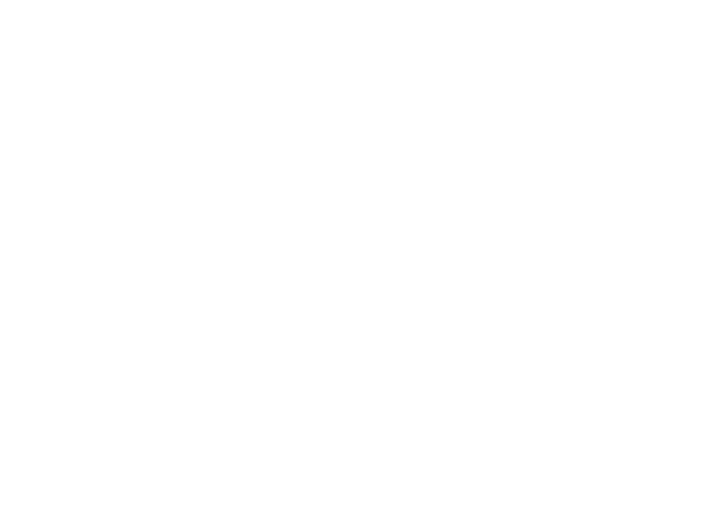
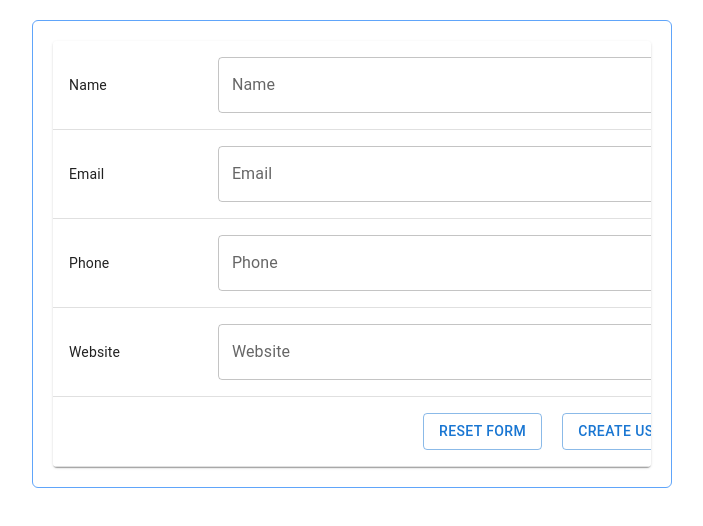
Before and after one commit to illavarasi1/crud, a React (Vite) app: page /create in a window 1280 px wide. Before the commit this address had no page. Shown: the top 526 px of the page, without its empty margins (288-991 px from the left). Built offline with nearby package versions, Linux system fonts and the light colour scheme.

Commit message:
create form send to git

```diff
--- a/package.json
+++ b/package.json
@@ -18,6 +18,7 @@
     "axios": "^1.11.0",
     "react": "^19.1.1",
     "react-dom": "^19.1.1",
+    "react-hook-form": "^7.62.0",
     "react-redux": "^9.2.0",
     "react-router-dom": "^7.8.2"
   },
--- a/src/App.tsx
+++ b/src/App.tsx
@@ -2,6 +2,9 @@
 import { BrowserRouter, Route, Routes } from "react-router-dom";
 import Grid from "./components/Grid";
 import View from "./components/View";
+import Create from "./components/Create";
+
+
 
 function App() {
 
@@ -9,7 +12,9 @@
     <>
     <BrowserRouter>
     <Routes>
+      <Route path="/create" element={ <Create/>}/>
       <Route path="/grid" element={ <Grid/>}/>
+      <Route path="/update" element={<Create/>}/>
       <Route path="/view" element={ <View/>}/>
     </Routes>
 
--- /dev/null
+++ b/src/components/Create.tsx
@@ -0,0 +1,71 @@
+import { TableContainer, Paper, Table, TableBody, TableRow, TableCell, TextField, Button } from "@mui/material";
+import { useForm } from "react-hook-form";
+import type { Users } from "../shared/models/User.model";
+import { createUser } from "../data/http.service";
+
+const Create = () => {
+
+const {
+    register,
+    handleSubmit,
+    reset,
+    formState: {errors}
+}=useForm<Users>();
+const onsubmit=async(userData:Users)=>{
+console.log(userData)
+await createUser(userData)
+}
+    return (
+        <>
+            <section className="flex justify-center items-center">
+                <form onSubmit={handleSubmit(onsubmit)} className="border border-blue-400 rounded-md p-5 m-5 w-[50%]">
+                <TableContainer component={Paper} >
+                    <Table sx={{ minWidth: 650 }} aria-label="simple table">
+                        <TableBody>
+
+                            <TableRow>
+                                <TableCell>Name</TableCell>
+                                <TableCell align="right">
+                                    <TextField {...register('name',{required:"name is required",minLength:5,maxLength:20})} className="w-full" label="Name" variant="outlined" />
+                                    <span className="text-red-500 italic">{errors.name && errors.name.message}  </span>
+                                </TableCell>
+                            </TableRow>
+                            <TableRow>
+                                <TableCell>Email</TableCell>
+                                <TableCell align="right">
+                                    <TextField {...register('email',{required:"Email is required"})} className="w-full" label="Email" variant="outlined" />
+                                                                        <span className="text-red-500 italic">{errors.email && errors.email.message}  </span>
+                                </TableCell>
+                            </TableRow>
+                            <TableRow>
+                                <TableCell>Phone</TableCell>
+                                <TableCell align="right">
+                                    <TextField {...register('phone',{required:"phone is required"})} className="w-full" label="Phone" variant="outlined" />
+                                                                        <span className="text-red-500 italic">{errors.phone && errors.phone.message}  </span>
+
+                                </TableCell>
+                            </TableRow>
+                            <TableRow>
+                                <TableCell>Website</TableCell>
+                                <TableCell align="right">
+                                    <TextField {...register('website',{required:"website required"})} className="w-full" label="Website" variant="outlined" />
+
+                                </TableCell>
+                            </TableRow>
+                            <TableRow>
+
+                                <TableCell colSpan={2} align="right">
+                                    <Button className="mr-5" type="button" variant="outlined" onClick={()=>{reset()}}>Reset Form</Button>
+                                    <Button type="submit" variant="outlined"> Create user</Button>
+                                </TableCell>
+                            </TableRow>
+
+                        </TableBody>
+                    </Table>
+                </TableContainer>
+                </form>
+            </section>
+        </>
+    )
+}
+export default Create;
--- a/src/components/Grid.tsx
+++ b/src/components/Grid.tsx
@@ -3,24 +3,31 @@
 import { Button, Paper, Table, TableBody, TableCell, TableContainer, TableHead, TableRow } from "@mui/material";
 import { useDispatch } from "react-redux";
 
-import { getUsers } from "../data/http.service";
+import { deleteUser, getUsers } from "../data/http.service";
 import type { Users } from "../shared/models/User.model";
-import  {setUserData} from "../shared/slices/UserSlice"
+import { setUserData } from "../shared/slices/UserSlice"
 
 const Grid = () => {
-    const navigate=useNavigate()
+    const navigate = useNavigate()
     const [usersData, setUsersData] = useState<Users[]>([]);
-    const dispatch=useDispatch();
+    const dispatch = useDispatch();
     useEffect(() => {
         getUsers().then((data) => setUsersData(data));
     }, []);
-    const onViewClick=(user:Users)=>{
+    const onViewClick = (user: Users) => {
         dispatch(setUserData(user))
         navigate('/view');
     }
+    const onDeleteClick = async (user: Users) => {
+        await deleteUser(user.id)
+    }
+    const onUpdateClick = (user: Users) => {
+
+    }
     return (
         <>
-        <section className="flex justify-center items-center">
+            <section className="flex flex-col justify-center items-start p-10">
+                <Button variant="outlined" onClick={()=>navigate("/create")}>CreateUser </Button>
                 <TableContainer component={Paper} className="border border-blue-400 rounded-md p-5 m-5 w-[90%]">
                     <Table>
                         <TableHead>
@@ -42,9 +49,9 @@
                                             <TableCell align="center">{data.phone}</TableCell>
                                             <TableCell align="center">{data.website}</TableCell>
                                             <TableCell className="flex flex-row justify-center items-center gap-5">
-                                        <Button variant="outlined" onClick={()=>onViewClick(data)}>view</Button>
-                                        <Button variant="outlined">Update</Button>
-                                        <Button variant="outlined">Delete </Button>
+                                                <Button variant="outlined" onClick={() => onViewClick(data)}>view</Button>
+                                                <Button variant="outlined" onClick={() => onUpdateClick(data)}>Update</Button>
+                                                <Button variant="outlined" onClick={() => onDeleteClick(data)}>Delete </Button>
                                             </TableCell>
 
                                         </TableRow>
--- a/src/data/http.service.ts
+++ b/src/data/http.service.ts
@@ -1,6 +1,33 @@
 import axios from "axios"
+import type { Users } from "../shared/models/User.model";
 
 export const getUsers=async()=>{
     const Users=await axios.get('https://jsonplaceholder.typicode.com/users');
     return Users.data;
 }
+export const createUser=async(user:Users)=>{
+    const body={
+
+        name:user.name,
+        email:user.email,
+        phone:user.phone,
+        website:user.website
+    }
+await axios.post(`https://jsonplaceholder.typicode.com/users/create`,body);
+
+}
+export const updateUser=async(user:Users)=>{
+     const body={
+
+        name:user.name,
+        email:user.email,
+        phone:user.phone,
+        website:user.website
+    }
+await axios.put(`https://jsonplaceholder.typicode.com/users/update/${user.id}`,body);
+
+}
+export const deleteUser=async(userid:number)=>{
+await axios.delete(`https://jsonplaceholder.typicode.com/users/delete/${userid}`);//string cancadinate
+
+}
```
Also changed, not shown: 1 other file (tests, documents, lock files or other folders). Lines whose indentation alone changed are shown as unchanged.
